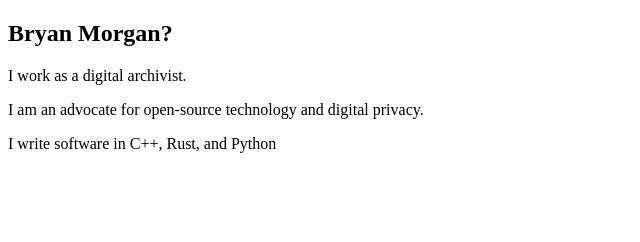
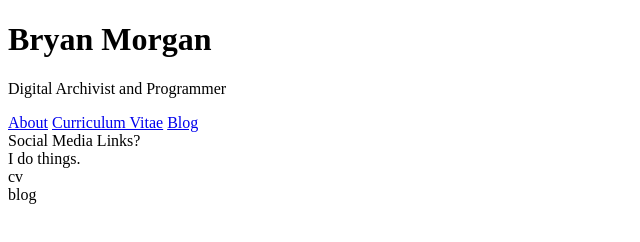
Before and after one commit to QuantumGerbil/website, a plain HTML site: page index.html in a window 1280 px wide. Shown: the whole page, without its empty margins (0-640 px from the left). Drawn offline with Linux system fonts and the light colour scheme.

Commit message:
Update index.html
Toying with layout and content

```diff
--- a/index.html
+++ b/index.html
@@ -3,17 +3,25 @@
 <head>
   <title>Bryan Morgan</title>
   <meta charset="UTF-8">
+  <link rel="stylesheet" href="styles.css">
 </head>
 <body>
-  <section id="top">
-    <nav>
-    </nav>
-  </section>
-  <section id="introduction">
-    <h1>Bryan Morgan?</h1>
-    <p>I work as a digital archivist.</p>
-    <p>I am an advocate for open-source technology and digital privacy.</p>
-    <p>I write software in C++, Rust, and Python</p>
-  </section>
+<header>
+  <h1>Bryan Morgan</h1>
+  <p>Digital Archivist and Programmer</p>
+</header>
+<nav>
+  <a href="#about">About</a>
+  <a href="#cv">Curriculum Vitae</a>
+  <a href="#blog">Blog</a>
+</nav>
+<footer>
+  <span>Social Media Links?</span>
+</footer>
+<main>
+  <section name="about">I do things.</section>
+  <section name="cv">cv</section>
+  <section name="blog">blog</section>
+</main>
 </body>
 </html>
```
